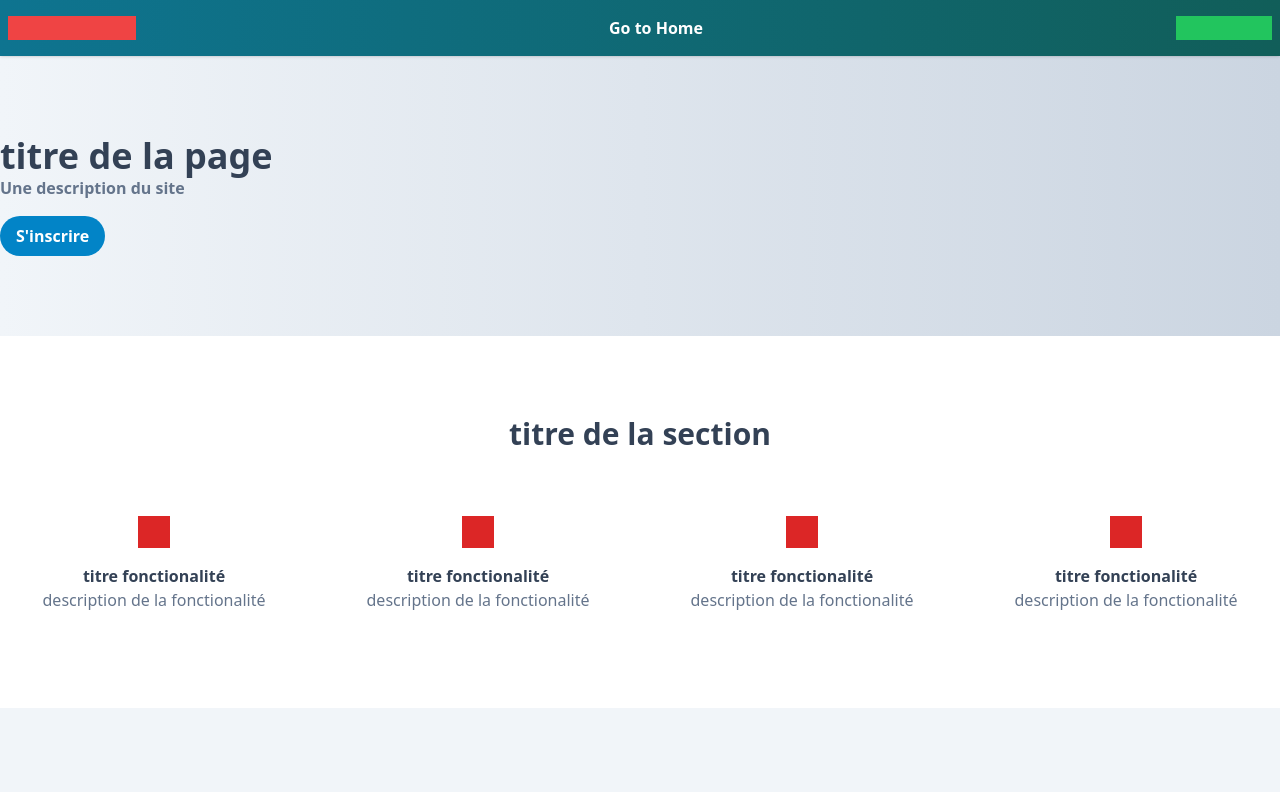
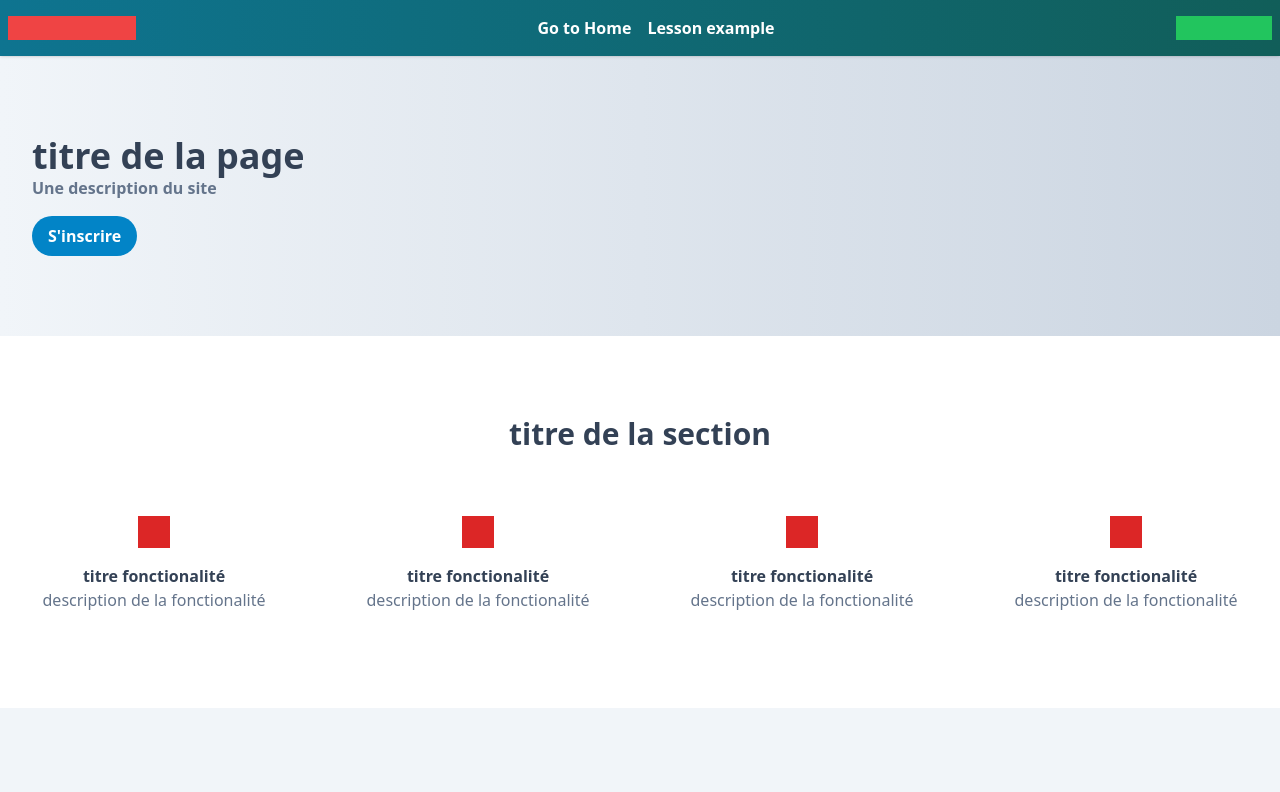
Before and after one commit to mthdht/easyortho, a Vue app: page /#/ in a window 1280 px wide. Shown: the top 792 px of the page. Built offline with nearby package versions, Linux system fonts and the light colour scheme.

Commit message:
made lesson show component and route

```diff
--- a/src/components/Navbar.vue
+++ b/src/components/Navbar.vue
@@ -15,6 +15,7 @@
         <div class="navbar-brand bg-red-500 w-32"></div>
         <nav class="navbar-links flex justify-center gap-4 grow">
           <router-link to="/">Go to Home</router-link>
+          <router-link to="/lessons/test">Lesson example</router-link>
         </nav>
         <div class="navbar-actions w-24 bg-green-500"></div>
       </div>
--- a/src/pages/Home.vue
+++ b/src/pages/Home.vue
@@ -1,6 +1,6 @@
 <template>
     <section class="jumbotron bg-gradient-to-r from-slate-100 to-slate-300">
-        <div class="container py-20">
+        <div class="container py-20 px-8">
             <h1 class="text-4xl font-bold">titre de la page</h1>
             <p class="lead mb-4 font-semibold text-slate-500">Une description du site </p>
             <router-link to="/">
--- /dev/null
+++ b/src/pages/Lesson.vue
@@ -0,0 +1,7 @@
+<template>{{ lesson }}</template>
+
+<script setup>
+import { useRoute } from 'vue-router'
+
+const  lesson = useRoute().params.lesson
+</script>
--- a/src/routes.js
+++ b/src/routes.js
@@ -5,7 +5,9 @@ export const routes = [
 ];*/
 
 import Home from '@/pages/Home.vue';
+import Lesson from '@/pages/Lesson.vue'
 
 export const routes = [
   { path: '/', component: Home, name: 'home' },
+  { path: '/lessons/:lesson', component: Lesson, name: 'lessons.show'}
 ]
```
